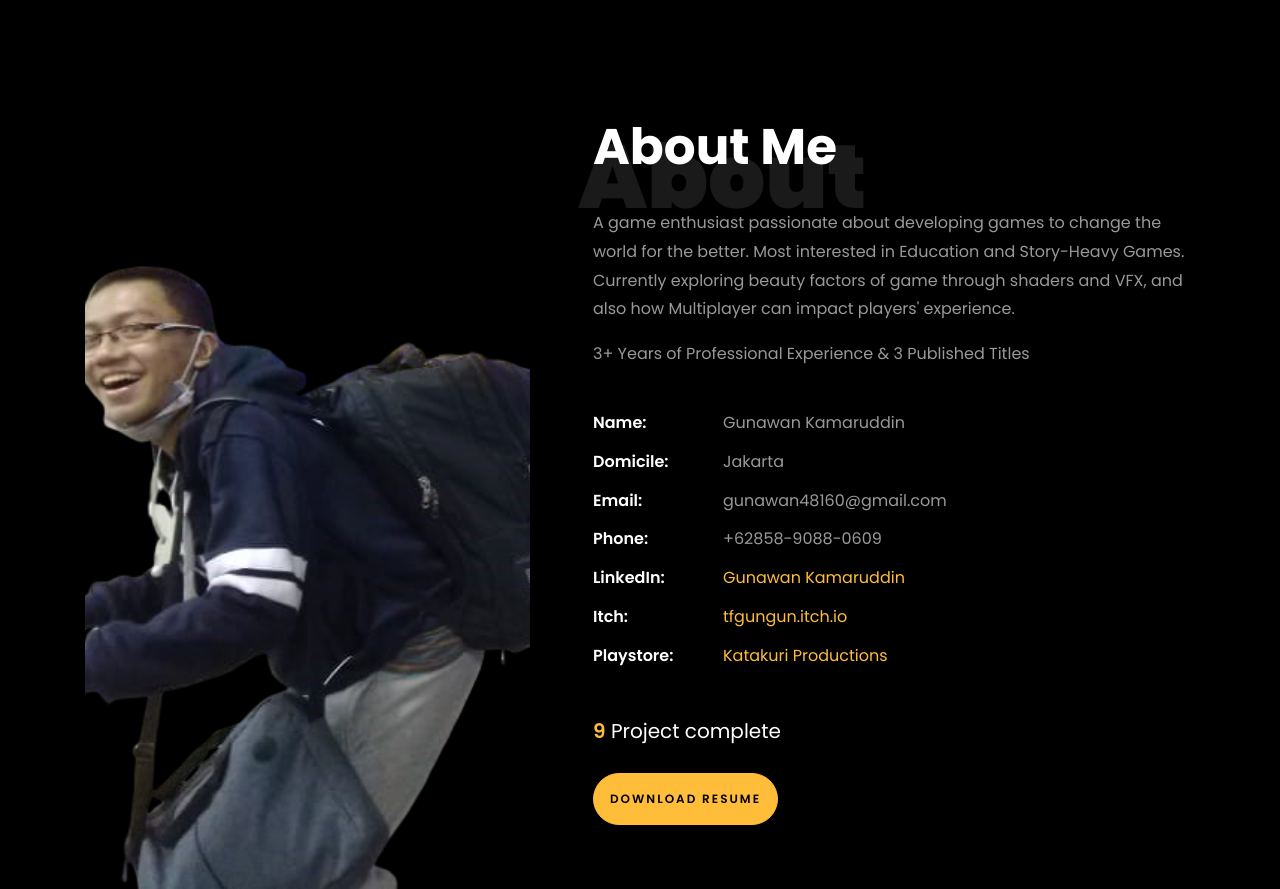
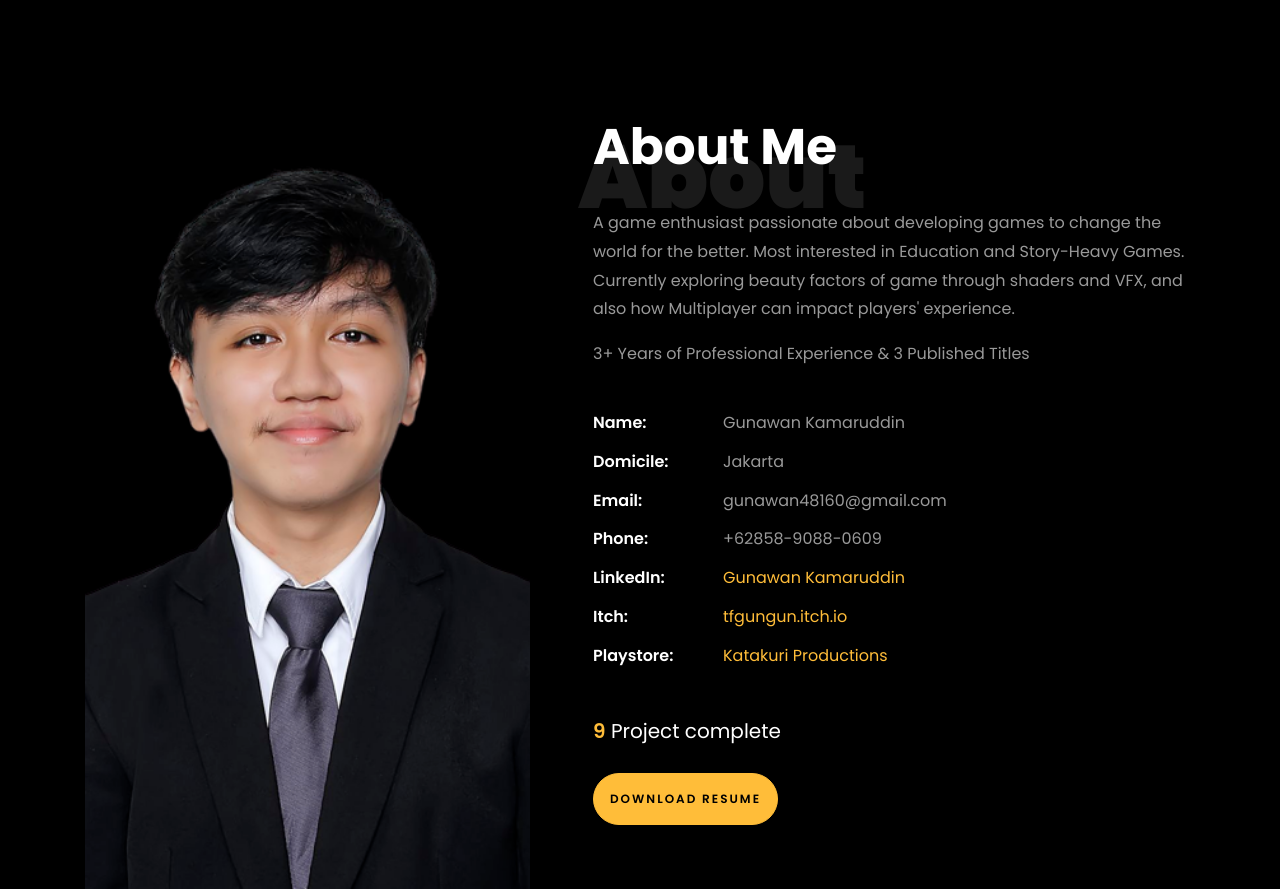
Before and after one commit to TFGungun/Portfolio, a plain HTML site: page index.html in a window 1280 px wide. Shown: the part 752-1641 px from the top of the page. Drawn offline with Linux system fonts and the light colour scheme; files whose address does not match are found by name.

Commit message:
Update photo

```diff
--- a/index.html
+++ b/index.html
@@ -94,7 +94,7 @@
     			<div class="col-md-6 col-lg-5 d-flex">
     				<div class="img-about img d-flex align-items-stretch">
     					<div class="overlay"></div>
-	    				<div class="img d-flex align-self-stretch align-items-center" style="background-image:url(images/GGJ.png);">
+	    				<div class="img d-flex align-self-stretch align-items-center" style="background-image:url(images/Formal.png);">
 	    				</div>
     				</div>
     			</div>
```
Also changed, not shown: images/Formal.png (added).
